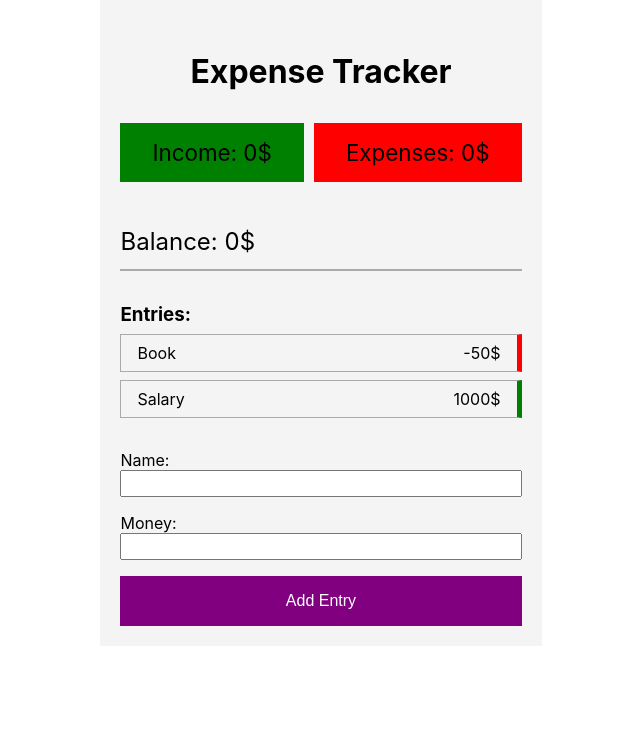
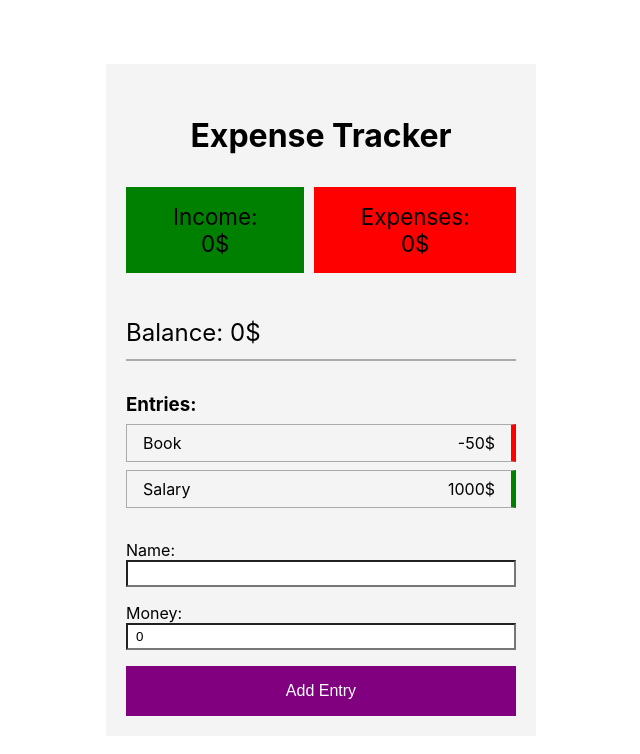
Before and after one commit to DimaKonoval96/expense-tracker, a React (Create React App) app in the folder expense-tracker/: page / in a window 1280 px wide. Shown: the top 754 px of the page, without its empty margins (319-959 px from the left). Built offline with nearby package versions, Linux system fonts and the light colour scheme.

Commit message:
Added ability to add new items and remove them

```diff
--- a/expense-tracker/package.json
+++ b/expense-tracker/package.json
@@ -8,7 +8,9 @@
     "@testing-library/user-event": "^7.2.1",
     "react": "^16.13.1",
     "react-dom": "^16.13.1",
-    "react-scripts": "3.4.1"
+    "react-scripts": "3.4.1",
+    "react-uuid": "^1.0.2",
+    "uuid": "^7.0.3"
   },
   "scripts": {
     "start": "react-scripts start",
--- a/expense-tracker/src/App.css
+++ b/expense-tracker/src/App.css
@@ -1,7 +1,7 @@
 .App{
+  height: 100vh;
   display: flex;
-  flex-direction: column;
-  align-items: center;
+
 }
 h1 {
   text-align: center;
@@ -17,6 +17,8 @@ h1 {
   background: #f4f4f4;
   display: flex;
   flex-direction: column;
+  max-width: 430px;
+
 }
 .income-expenses {
   display: flex;
@@ -69,6 +71,18 @@ h1 {
   border-right: 5px solid red;
 }
 
+.delete-entry {
+  position: absolute;
+  color: red;
+  font-size: 2rem;
+  transform: translate(-15px, -12px);
+  visibility: hidden;
+  cursor: pointer;
+}
+
+.entry:hover > .delete-entry{
+  visibility: visible;
+}
 .add-entry {
   display: flex;
   flex-direction: column;
@@ -82,6 +96,7 @@ h1 {
 
 .form-control input {
   padding: 0.25rem 0.5rem;
+  background: #fff;
 }
 
 .btn {
--- a/expense-tracker/src/components/AddEntry.js
+++ b/expense-tracker/src/components/AddEntry.js
@@ -1,19 +1,27 @@
-import React from 'react';
+import React, {useState} from 'react';
 
-const EntryList = () => {
+const EntryList = ({addEntry}) => {
+
+  const [inputName, setInputName] = useState('');
+  const [inputMoney, setInputMoney] = useState(0);
+
+  const formHandler = (e) =>{
+    e.preventDefault();
+    addEntry({name: inputName, money: inputMoney});
+  }
   return(
     <form className='add-entry'>
       <div className='form-control'>
         <label htmlFor='name'>Name:</label>
-        <input id='name'  name='name' type='text'/>
+        <input id='name'  name='name' type='text' value={inputName} onChange={(e) => setInputName(e.target.value)}/>
       </div>
 
       <div className='form-control'>
-      <label id='money'>Money:</label>
-        <input type='number' id='money' name='money'/>
+      <label htmlFor='money'>Money:</label>
+        <input type='number' id='money' name='money' value={inputMoney} onChange={(e) => setInputMoney(e.target.value)}/>
       </div>
 
-      <button type='submit' className='btn btn-add-entry'> Add Entry</button>
+      <button type='submit' className='btn btn-add-entry' onClick={formHandler}> Add Entry</button>
     </form>
   );
 }
--- a/expense-tracker/src/components/Balance.js
+++ b/expense-tracker/src/components/Balance.js
@@ -2,7 +2,7 @@ import React from 'react';
 
 const Balance = () => {
   return(
-    <div class='balance'>
+    <div className='balance'>
       <div>Balance: <span>0</span>$</div>
     </div>
   );
--- a/expense-tracker/src/components/EntryList.js
+++ b/expense-tracker/src/components/EntryList.js
@@ -1,11 +1,15 @@
 import React from 'react';
 
-const EntryList = () => {
+const EntryList = ({entries, deleteEntry}) => {
+
   return(
     <ul className='entry-list'>
       <h3>Entries:</h3>
-      <li class='entry entry-expense'>Book <span>-50$</span></li>
-      <li class='entry entry-income'>Salary <span>1000$</span></li>
+      {
+        entries.map(entry => {
+         return <li className={`entry ${entry.money > 0 ? 'entry-income' : 'entry-expense'}`} key={entry.id}><span className='delete-entry' onClick={(id) => deleteEntry(entry.id)}>-</span>{entry.name}<span>{entry.money}$</span></li>
+        })
+      }
     </ul>
   );
 }
--- a/expense-tracker/src/components/IncomeExpenses.js
+++ b/expense-tracker/src/components/IncomeExpenses.js
@@ -2,9 +2,9 @@ import React from 'react';
 
 const IncomeExpenses = () => {
   return(
-    <div class='income-expenses '>
-      <div class='income'>Income: <span>0</span>$</div>
-      <div class='expenses'>Expenses: <span>0</span>$ </div>
+    <div className='income-expenses '>
+      <div className='income'>Income: <span>0</span>$</div>
+      <div className='expenses'>Expenses: <span>0</span>$ </div>
     </div>
   );
 }
--- a/expense-tracker/src/components/Main/Main.js
+++ b/expense-tracker/src/components/Main/Main.js
@@ -1,17 +1,29 @@
-import React from 'react';
+import React, {useState} from 'react';
+import uuid from 'react-uuid';
 import IncomeExpenses from '../IncomeExpenses';
 import Balance from '../Balance';
 import EntryList from '../EntryList';
 import AddEntry from '../AddEntry';
 
 const Main = () =>{
+  const [entries, setEntries] = useState([{id: uuid(), name: 'Book', money: -50}, {id: uuid(), name: 'Salary', money:1000}]);
+
+  const addEntry = (entry) =>{
+    entry.id = uuid();
+    setEntries([...entries, entry])
+  }
+
+  const deleteEntry = (id) => {
+    const filteredEntries = entries.filter(entry => entry.id !== id);
+    setEntries([...filteredEntries]);
+  }
   return(
     <div className='main container'>
       <h1>Expense Tracker</h1>
       <IncomeExpenses />
       <Balance />
-      <EntryList />
-      <AddEntry />
+      <EntryList entries={entries} deleteEntry={deleteEntry}/>
+      <AddEntry addEntry={addEntry}/>
     </div>
   );
 }
```
Also changed, not shown: 1 other file (tests, documents, lock files or other folders).
